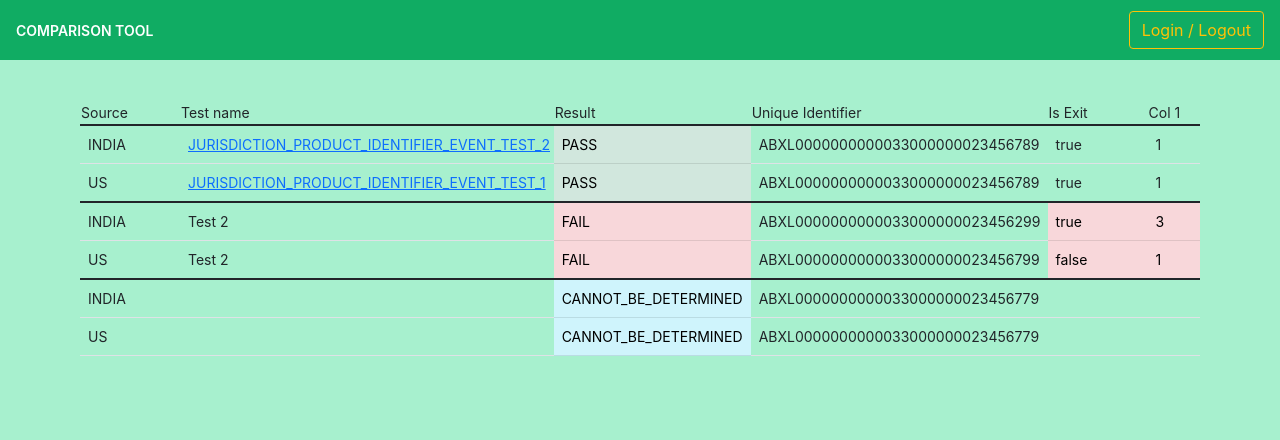
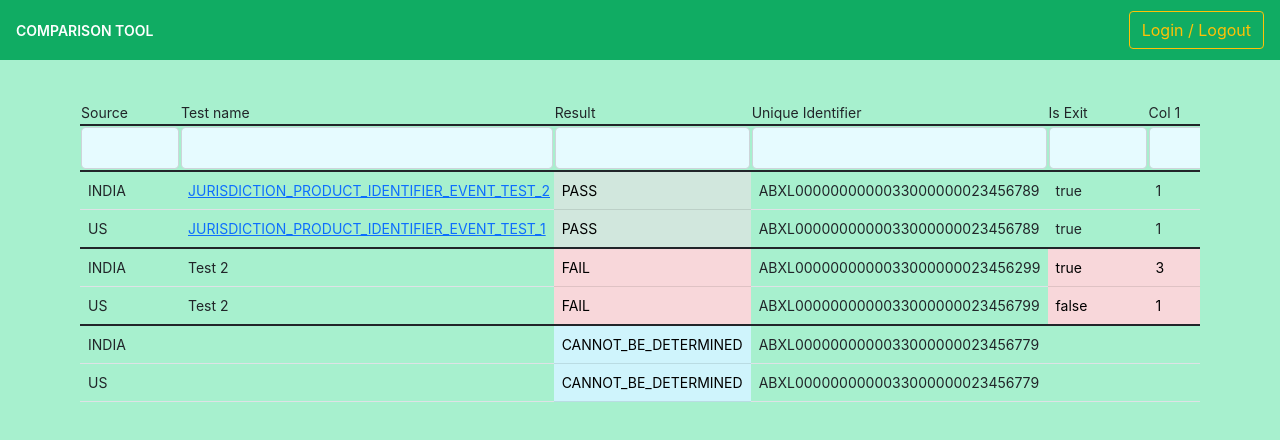
Before and after one commit to pks9862728888/angular-container-demo-helm, an Angular app: page / in a window 1280 px wide. Shown: the top 440 px of the page. Built offline with nearby package versions, Linux system fonts and the light colour scheme.

Commit message:
Added input box

```diff
--- a/src/app/table/table.component.css
+++ b/src/app/table/table.component.css
@@ -2,3 +2,7 @@
     min-width: 100px;
     max-width: 100px;
 }
+
+.input {
+    background-color: rgb(230, 251, 255);
+}
--- a/src/app/table/table.component.html
+++ b/src/app/table/table.component.html
@@ -1,6 +1,9 @@
 <table class="table table-hover">
     <thead>
         <td *ngFor="let col of data.columns" class="column">{{ col }}</td>
+    </thead>
+    <thead>
+        <td *ngFor="let col of data.columns"><input type="text" class="form-control input" /></td>
     </thead>
     <tbody *ngFor="let rowGroup of data.data">
             <tr>
```
